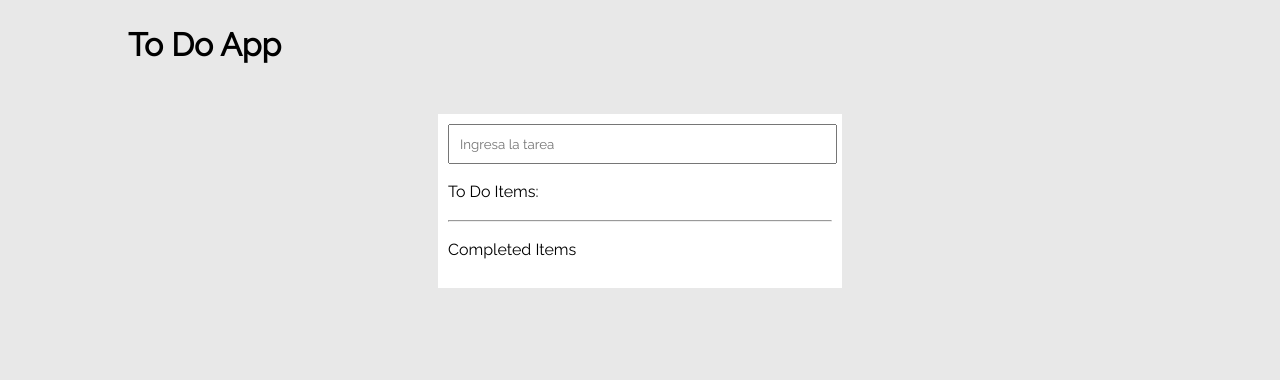
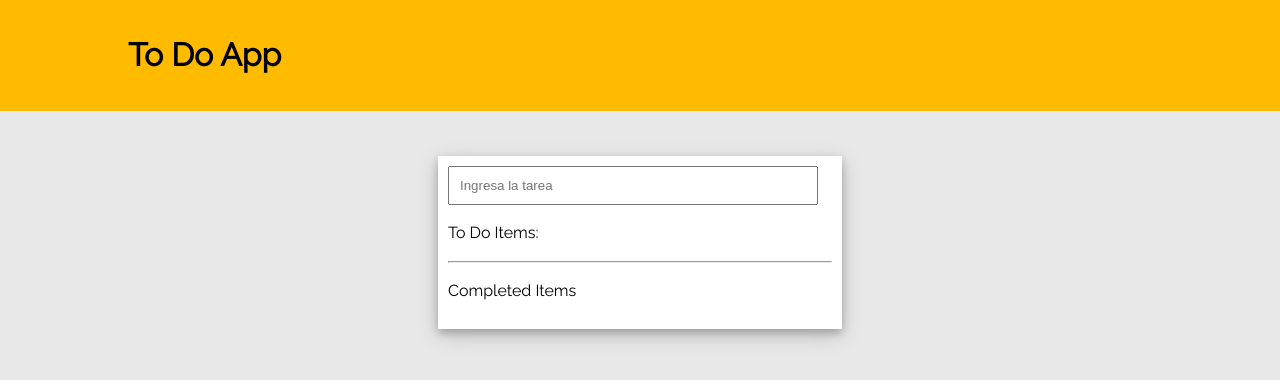
Before and after one commit to arianacabana09/TODO, a plain HTML site: page index.html in a window 1280 px wide. Drawn offline with Linux system fonts and the light colour scheme.

Commit message:
app finalizado

```diff
--- a/assets/css/main.css
+++ b/assets/css/main.css
@@ -1,47 +1,41 @@
-*{
-  font-family: 'Raleway', sans-serif;
-}
-
 body{
   background-color: rgb(232, 232, 232);
-  box-sizing: border-box;
+  font-family: 'Raleway', sans-serif;
   padding: 0;
   margin: 0;
   line-height: 1.5;
-)
+}
 
 header{
   background-color: rgb(255, 187, 0);
-  padding: 8px;
+  padding: 10px;
 }
 
-header .container {
+header .container{
   max-width: 1024px;
   margin: 0 auto;
 }
 
 .white-card{
   margin: auto;
-  background-color: rgb(255, 255, 255);
+  background-color: white;
   margin-top: 45px;
-  margin-bottom: 45px;
+  margin-bottom:45px;
   width: 30%;
   padding: 10px;
-  box-shadow: 0 4px 8px 0 rgba(0, 0, 0, 0, 0.2), 0 6px 20px 0 rgba(0, 0, 0, 0, 19);
+  box-shadow: 0 4px 8px 0 rgba(0,0,0,0.2), 0 6px 20px 0 rgba(0, 0, 0, 0.19);
 }
 
 .check-box{
   height: 10px;
   width: 10px;
-  border-style: solid;
-  border-color: gray;
-  border-width: 1px;
+  border: 1px solid gray;
   display: inline-flex;
   margin-right: 10px;
 }
 
 .unchecked{
-  color: rgb(0, 0, 0);
+  color: black;
   text-decoration: none;
 }
 
@@ -53,7 +47,7 @@
 
 #input-item{
   padding: 10px;
-  width: 95%;
+  width: 90%;
 }
 
 .todo button{
--- a/assets/js/components/header.js
+++ b/assets/js/components/header.js
@@ -1,9 +1,9 @@
 'use strict';
 
-const Header = (update) => {
+const Header = (update) =>{
   const header = $('<header></header>');
   const container = $('<div class="container"></div>');
-  const h1 = $('<h1>To Do App</h1>');
+  const h1 = $('<h1> To Do App</h1>');
 
   container.append(h1);
   header.append(container);
--- a/assets/js/components/todo.js
+++ b/assets/js/components/todo.js
@@ -1,3 +1,5 @@
+'use strict'
+
 const TodoItem = (data, update) => {
   const todo = $('<div class="todo">');
   const checkbox = $('<input type="checkbox">');
--- a/index.html
+++ b/index.html
@@ -4,8 +4,8 @@
     <meta charset="UTF-8">
     <meta name="viewport" content="width=device-width, initial-scale=1.0">
     <meta http-equiv="X-UA-Compatible" content="ie=edge">
+    <link rel="icon" type="image/ico" href="assets/icon/icon.png">
     <link href="https://fonts.googleapis.com/css?family=Raleway" rel="stylesheet">
-    <link rel="icon" type="image/ico" href="assets/icon/icon.png">
     <link rel="stylesheet" href="assets/css/main.css">
     <title>TODO | jQuery</title>
   </head>
```
